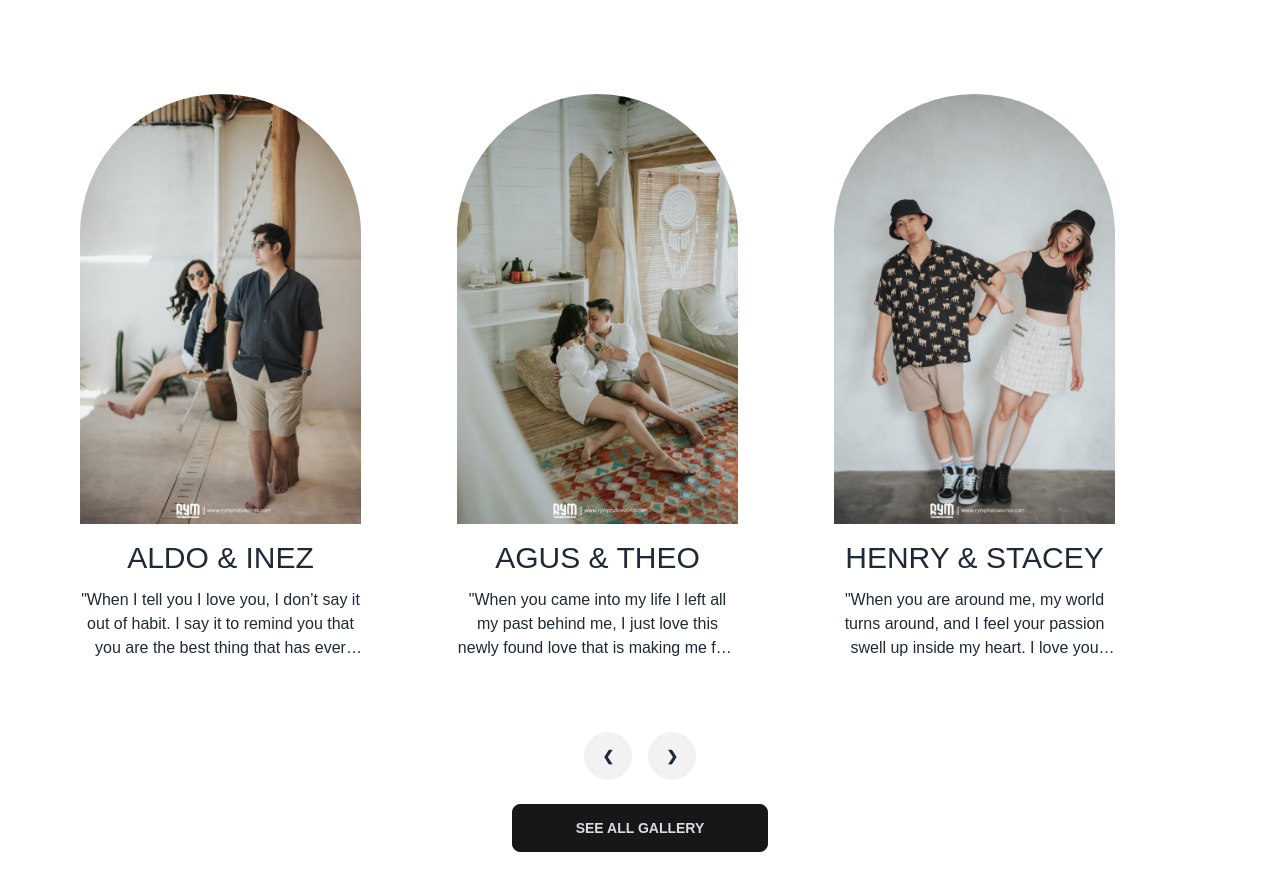
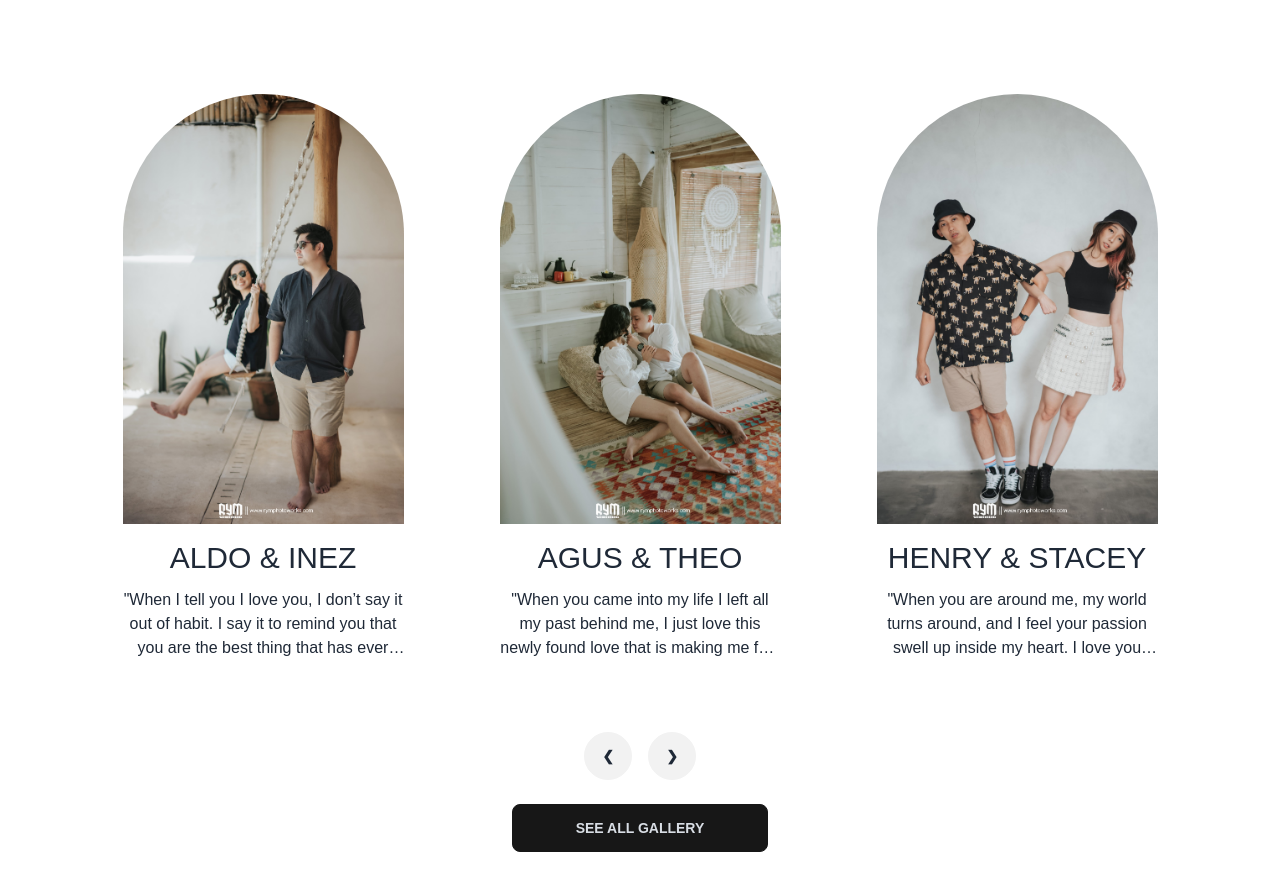
Before and after one commit to martinsuhendra/rym-photoworks, a Next.js app: page / in a window 1280 px wide. Shown: the part 2826-3716 px from the top of the page. Built offline with nearby package versions, Linux system fonts and the light colour scheme; a web font is replaced by a local one; what tailwindcss-animated would draw is missing.

Commit message:
fix: centering photo carousel item

```diff
--- a/src/components/PhotoCarousel.tsx
+++ b/src/components/PhotoCarousel.tsx
@@ -32,7 +32,11 @@ const MOCKED_DATA: PhotoCardType[] = [
 ]
 
 function Carousel({ children }: PropsWithChildren) {
-  return <div className="carousel w-full gap-24 my-24">{children}</div>
+  return (
+    <div className="carousel justify-center w-full gap-24 my-24">
+      {children}
+    </div>
+  )
 }
 
 function Slide({ children }: PropsWithChildren) {
@@ -45,7 +49,7 @@ function Slide({ children }: PropsWithChildren) {
 
 function SlideNavigator() {
   return (
-    <div className="flex justify-center gap-4 transform -translate-y-1/2 left-5 right-5 top-1/2">
+    <div className="flex justify-center gap-4 transform -translate-y-1/2">
       <a href="#slide1" className="btn btn-circle">
         ❮
       </a>
@@ -58,7 +62,7 @@ function SlideNavigator() {
 
 function SlideItem({ image, title, caption }: PhotoCardType) {
   return (
-    <div className="w-1/3">
+    <div className="w-full xl:w-1/3">
       <PhotoCard image={image} title={title} caption={caption} />
     </div>
   )
```
